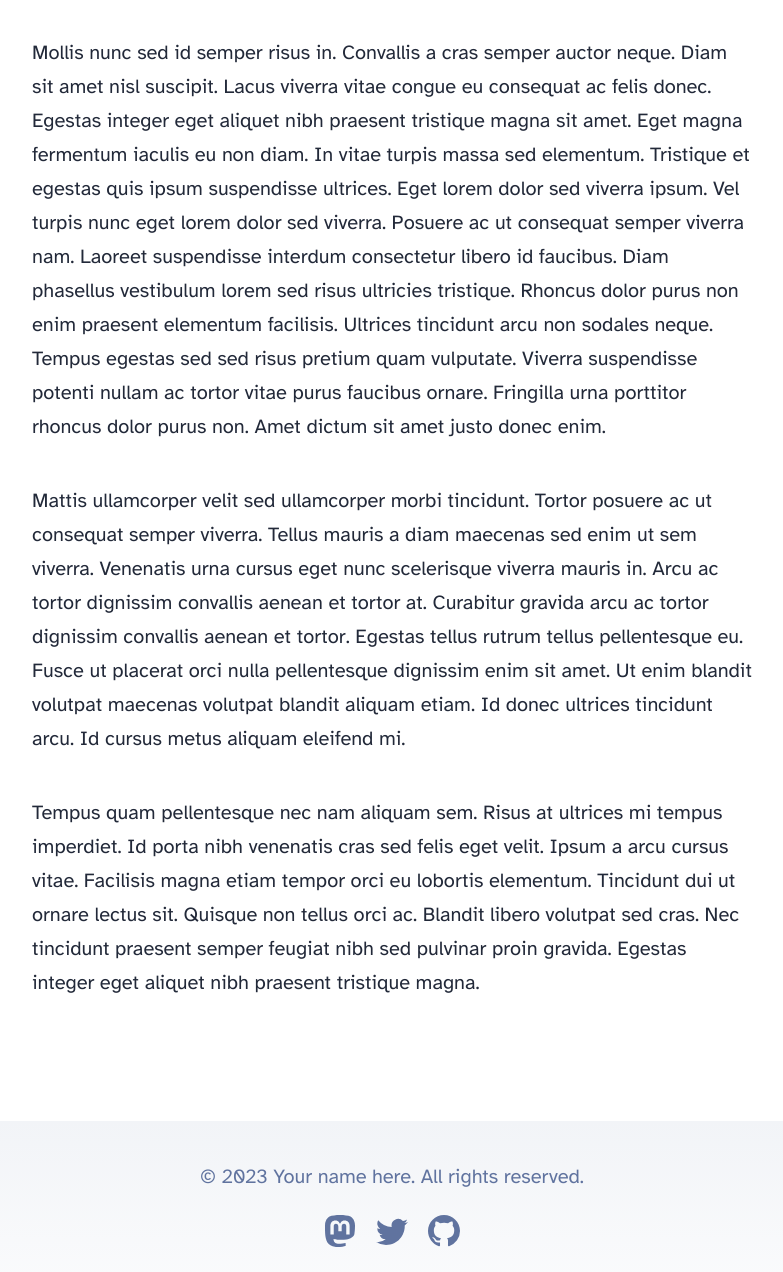
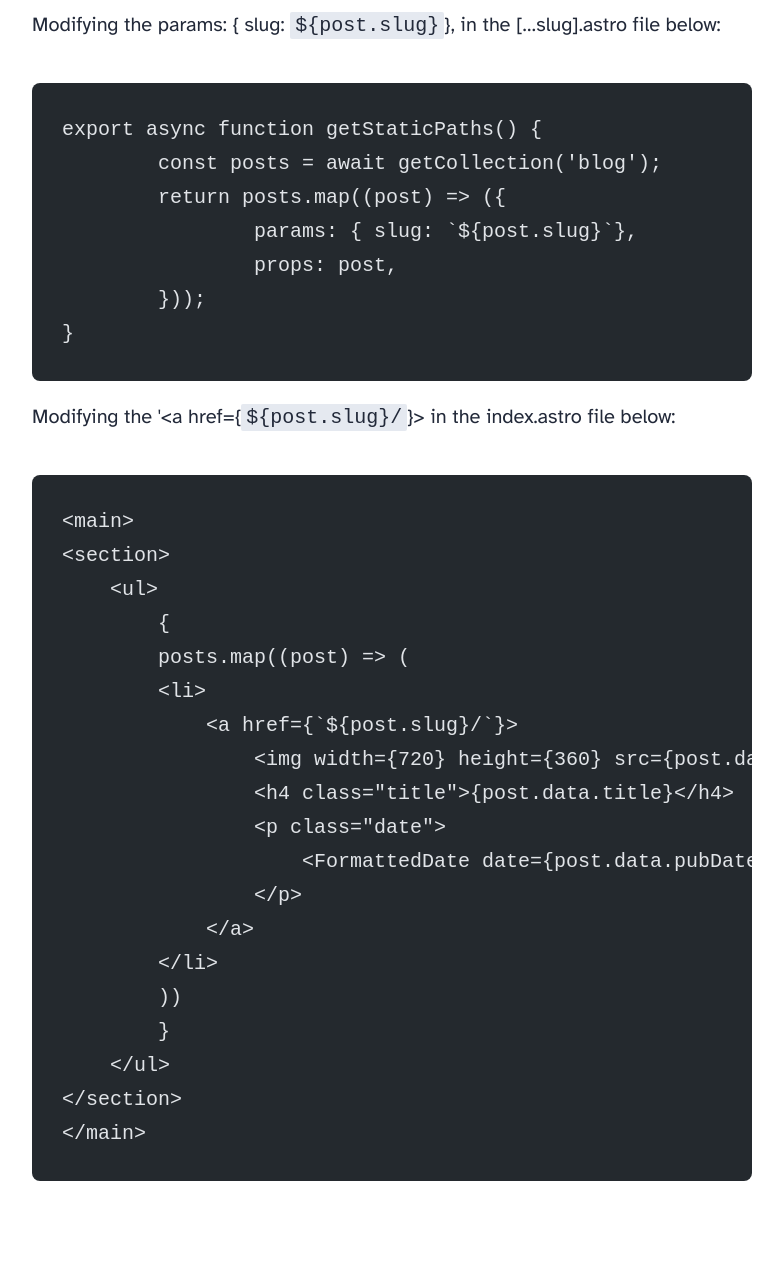
Before and after one commit to conrizzo/AstroWebsite, an Astro site: page /ConradsBlog/blog/first-post in a window 1280 px wide. Shown: the part 1528-2800 px from the top of the page, without its empty margins (248-1031 px from the left). Built offline with nearby package versions, Linux system fonts and the light colour scheme; Astro itself is replaced by a stand-in of ours; code samples lack their colours.

Commit message:
test new content

````diff
--- a/astro.config.mjs
+++ b/astro.config.mjs
@@ -1,7 +1,5 @@
 import { defineConfig } from 'astro/config';
-
 import vue from '@astrojs/vue';
-
 import mdx from '@astrojs/mdx';
 import sitemap from '@astrojs/sitemap';
 
--- a/src/content/blog/first-post.md
+++ b/src/content/blog/first-post.md
@@ -1,16 +1,56 @@
 ---
 title: 'First post'
 description: 'Lorem ipsum dolor sit amet'
-pubDate: 'Jul 08 2022'
+pubDate: 'Dec 05 2023'
 heroImage: '/ConradsBlog/blog-placeholder-3.jpg'
 ---
 
-Lorem ipsum dolor sit amet, consectetur adipiscing elit, sed do eiusmod tempor incididunt ut labore et dolore magna aliqua. Vitae ultricies leo integer malesuada nunc vel risus commodo viverra. Adipiscing enim eu turpis egestas pretium. Euismod elementum nisi quis eleifend quam adipiscing. In hac habitasse platea dictumst vestibulum. Sagittis purus sit amet volutpat. Netus et malesuada fames ac turpis egestas. Eget magna fermentum iaculis eu non diam phasellus vestibulum lorem. Varius sit amet mattis vulputate enim. Habitasse platea dictumst quisque sagittis. Integer quis auctor elit sed vulputate mi. Dictumst quisque sagittis purus sit amet.
+This is the first post. I had to learn how Astro works and how it automatically routes and links everything so this would mostly work
+with GitHub pages. In my case a current working solution was to delete 'blog' from the default template code. This involved changing the astro.config.mjs file to have "base: '/ConradsBlog'," for the repository path in GitHub.
 
-Morbi tristique senectus et netus. Id semper risus in hendrerit gravida rutrum quisque non tellus. Habitasse platea dictumst quisque sagittis purus sit amet. Tellus molestie nunc non blandit massa. Cursus vitae congue mauris rhoncus. Accumsan tortor posuere ac ut. Fringilla urna porttitor rhoncus dolor. Elit ullamcorper dignissim cras tincidunt lobortis. In cursus turpis massa tincidunt dui ut ornare lectus. Integer feugiat scelerisque varius morbi enim nunc. Bibendum neque egestas congue quisque egestas diam. Cras ornare arcu dui vivamus arcu felis bibendum. Dignissim suspendisse in est ante in nibh mauris. Sed tempus urna et pharetra pharetra massa massa ultricies mi.
+```javascript
+import { defineConfig } from 'astro/config';
+import vue from '@astrojs/vue';
+import mdx from '@astrojs/mdx';
+import sitemap from '@astrojs/sitemap';
 
-Mollis nunc sed id semper risus in. Convallis a cras semper auctor neque. Diam sit amet nisl suscipit. Lacus viverra vitae congue eu consequat ac felis donec. Egestas integer eget aliquet nibh praesent tristique magna sit amet. Eget magna fermentum iaculis eu non diam. In vitae turpis massa sed elementum. Tristique et egestas quis ipsum suspendisse ultrices. Eget lorem dolor sed viverra ipsum. Vel turpis nunc eget lorem dolor sed viverra. Posuere ac ut consequat semper viverra nam. Laoreet suspendisse interdum consectetur libero id faucibus. Diam phasellus vestibulum lorem sed risus ultricies tristique. Rhoncus dolor purus non enim praesent elementum facilisis. Ultrices tincidunt arcu non sodales neque. Tempus egestas sed sed risus pretium quam vulputate. Viverra suspendisse potenti nullam ac tortor vitae purus faucibus ornare. Fringilla urna porttitor rhoncus dolor purus non. Amet dictum sit amet justo donec enim.
+// https://astro.build/config
+export default defineConfig({
+	site: 'https://conrizzo.github.io',
+	base: '/ConradsBlog',
+	integrations: [mdx(), sitemap(), vue()],
+});
+```
+Modifying the params: { slug: `${post.slug}`}, in the [...slug].astro file below:
+```javascript
+export async function getStaticPaths() {
+	const posts = await getCollection('blog');
+	return posts.map((post) => ({
+		params: { slug: `${post.slug}`},
+		props: post,
+	}));
+}
+```
+Modifying the '<a href={`${post.slug}/`}> in the index.astro file below:
 
-Mattis ullamcorper velit sed ullamcorper morbi tincidunt. Tortor posuere ac ut consequat semper viverra. Tellus mauris a diam maecenas sed enim ut sem viverra. Venenatis urna cursus eget nunc scelerisque viverra mauris in. Arcu ac tortor dignissim convallis aenean et tortor at. Curabitur gravida arcu ac tortor dignissim convallis aenean et tortor. Egestas tellus rutrum tellus pellentesque eu. Fusce ut placerat orci nulla pellentesque dignissim enim sit amet. Ut enim blandit volutpat maecenas volutpat blandit aliquam etiam. Id donec ultrices tincidunt arcu. Id cursus metus aliquam eleifend mi.
-
-Tempus quam pellentesque nec nam aliquam sem. Risus at ultrices mi tempus imperdiet. Id porta nibh venenatis cras sed felis eget velit. Ipsum a arcu cursus vitae. Facilisis magna etiam tempor orci eu lobortis elementum. Tincidunt dui ut ornare lectus sit. Quisque non tellus orci ac. Blandit libero volutpat sed cras. Nec tincidunt praesent semper feugiat nibh sed pulvinar proin gravida. Egestas integer eget aliquet nibh praesent tristique magna.
+```javascript
+<main>
+<section>
+    <ul>
+        {
+        posts.map((post) => (
+        <li>
+            <a href={`${post.slug}/`}>
+                <img width={720} height={360} src={post.data.heroImage} alt="" />
+                <h4 class="title">{post.data.title}</h4>
+                <p class="date">
+                    <FormattedDate date={post.data.pubDate} />
+                </p>
+            </a>
+        </li>
+        ))
+        }
+    </ul>
+</section>
+</main>
+```
--- a/src/pages/about.astro
+++ b/src/pages/about.astro
@@ -10,6 +10,7 @@ import Layout from '../layouts/BlogPost.astro';
 	pubDate={new Date('04 December 2023')}
 
 >
+
 <img
   src="/ConradsBlog/ConradBlog.jpg"
   width=50%"
````
